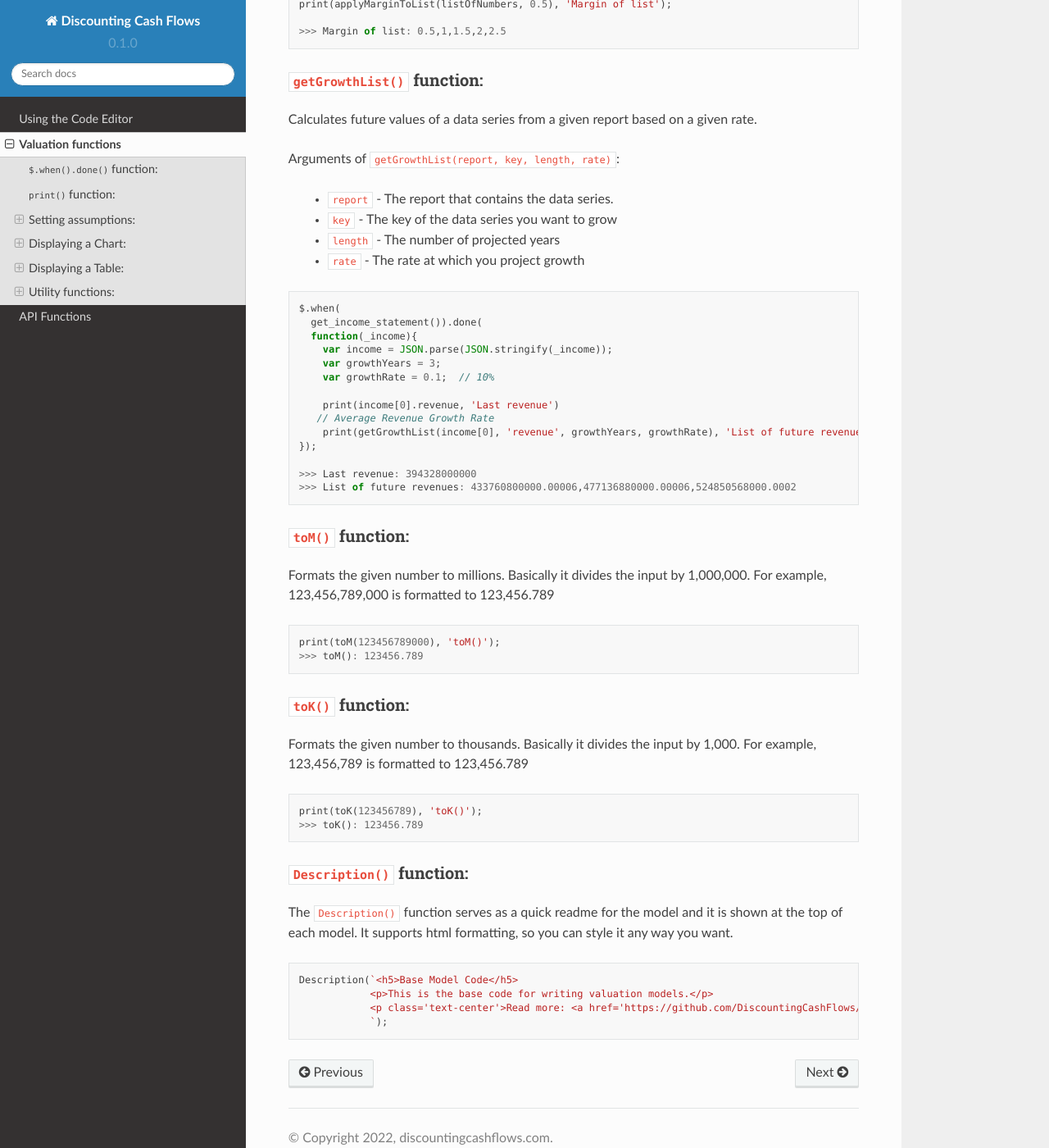
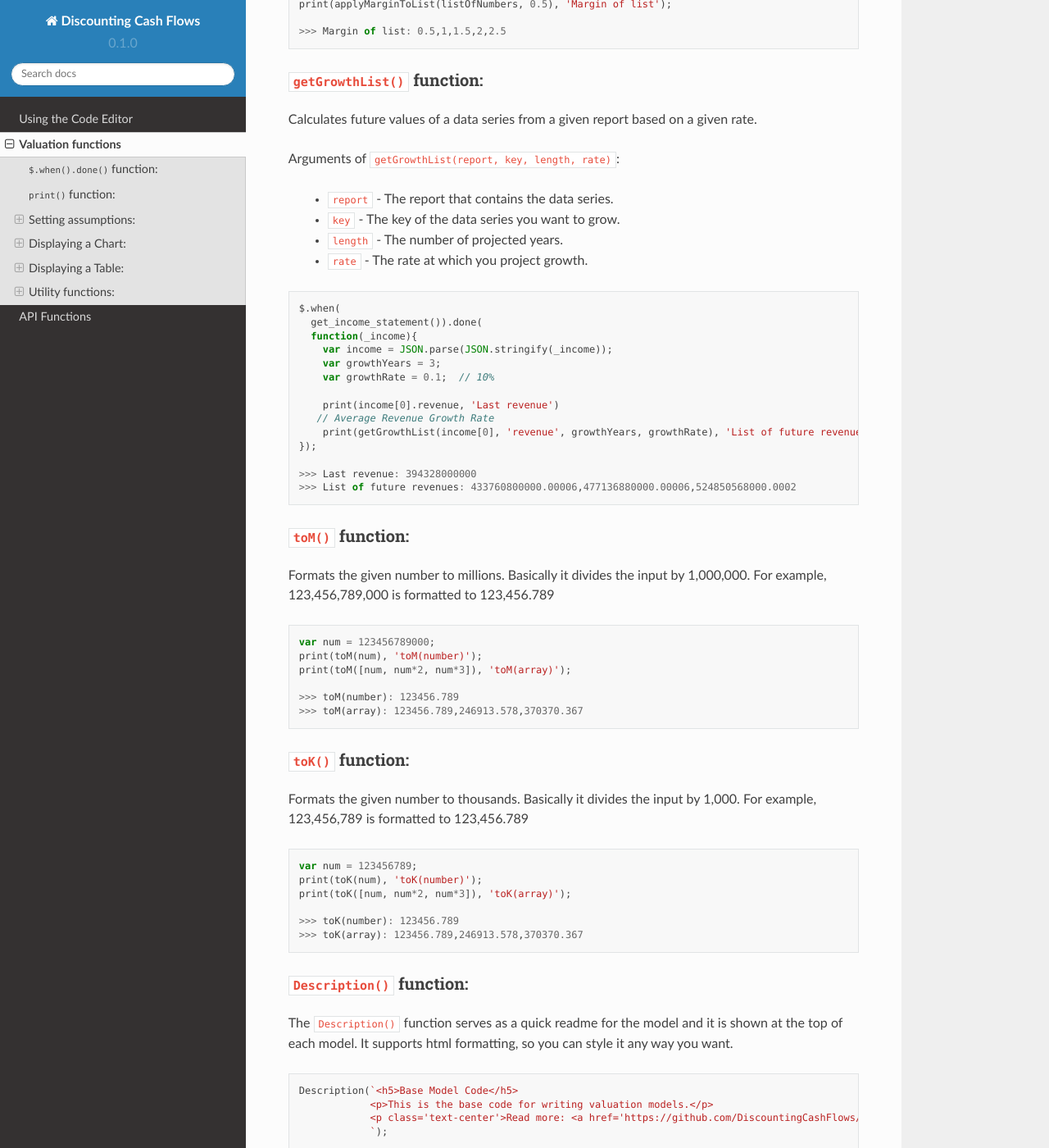
Before and after one commit to DiscountingCashFlows/readthedocs, a Sphinx documentation site: the page built from docs/source/functions.rst, in a window 1280 px wide and 1400 px high, scrolled down 12191 px. Shown: the whole window at 82% size. Built offline with Sphinx 7.4.7 and the Read the Docs theme 2.0.0, drawn with Linux system fonts in a browser that asks for light colours.

Commit message:
Update functions.rst

```diff
--- a/docs/source/functions.rst
+++ b/docs/source/functions.rst
@@ -594,11 +594,11 @@ Arguments of ``getGrowthList(report, key, length, rate)``:
 
  * ``report`` - The report that contains the data series.
 
- * ``key`` - The key of the data series you want to grow
+ * ``key`` - The key of the data series you want to grow.
 
- * ``length`` - The number of projected years
+ * ``length`` - The number of projected years.
 
- * ``rate`` - The rate at which you project growth
+ * ``rate`` - The rate at which you project growth.
 
 .. code-block:: javascript
 
@@ -624,8 +624,12 @@ Formats the given number to millions. Basically it divides the input by 1,000,00
 
 .. code-block:: javascript
 
- print(toM(123456789000), 'toM()');
- >>> toM(): 123456.789
+   var num = 123456789000;
+   print(toM(num), 'toM(number)');
+   print(toM([num, num*2, num*3]), 'toM(array)');
+
+   >>> toM(number): 123456.789
+   >>> toM(array): 123456.789,246913.578,370370.367
 
 ``toK()`` function:
 *******************
@@ -634,8 +638,12 @@ Formats the given number to thousands. Basically it divides the input by 1,000.
 
 .. code-block:: javascript
 
- print(toK(123456789), 'toK()');
- >>> toK(): 123456.789
+   var num = 123456789;
+   print(toK(num), 'toK(number)');
+   print(toK([num, num*2, num*3]), 'toK(array)');
+
+   >>> toK(number): 123456.789
+   >>> toK(array): 123456.789,246913.578,370370.367
 
 ``Description()`` function:
 ***************************
```
